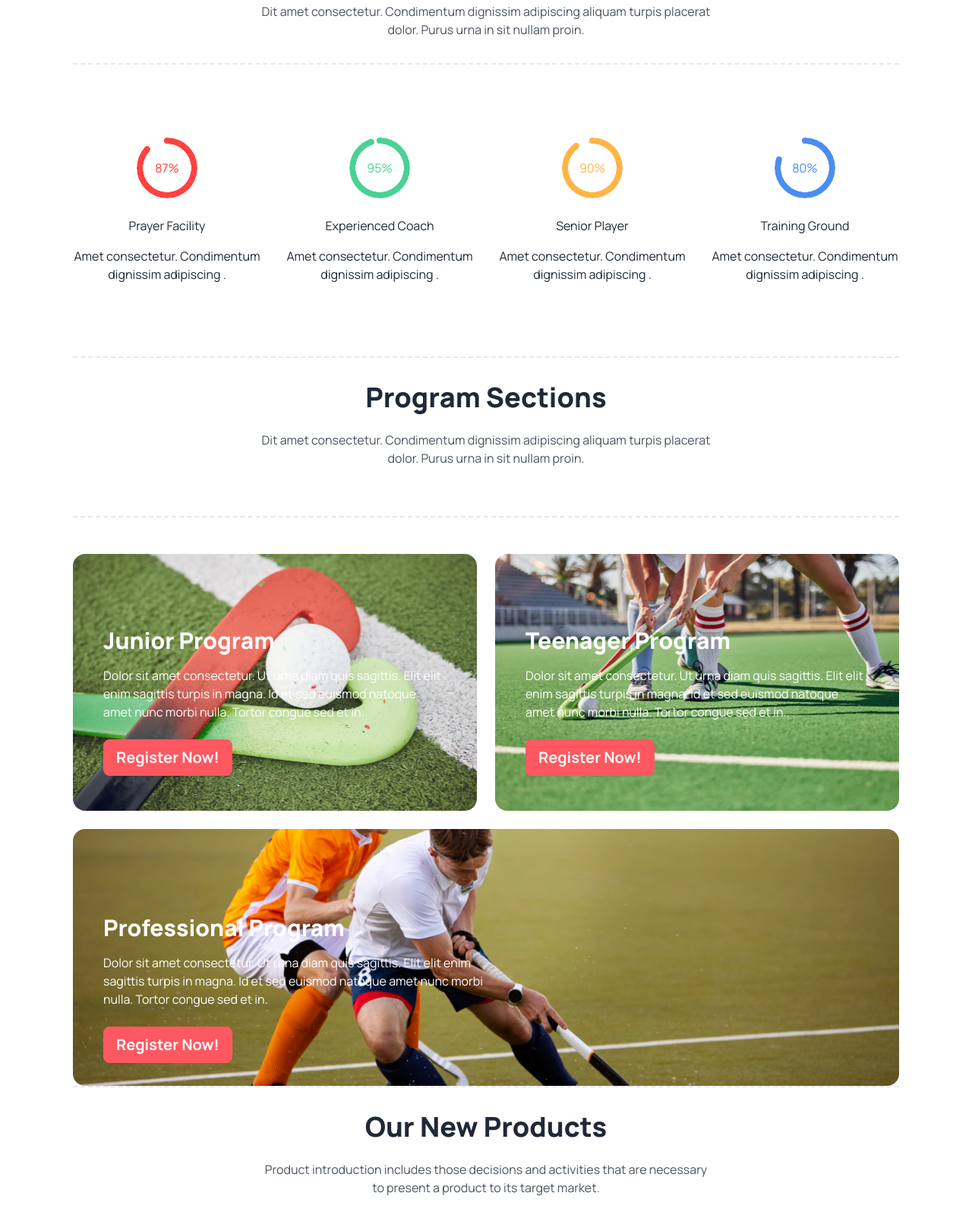
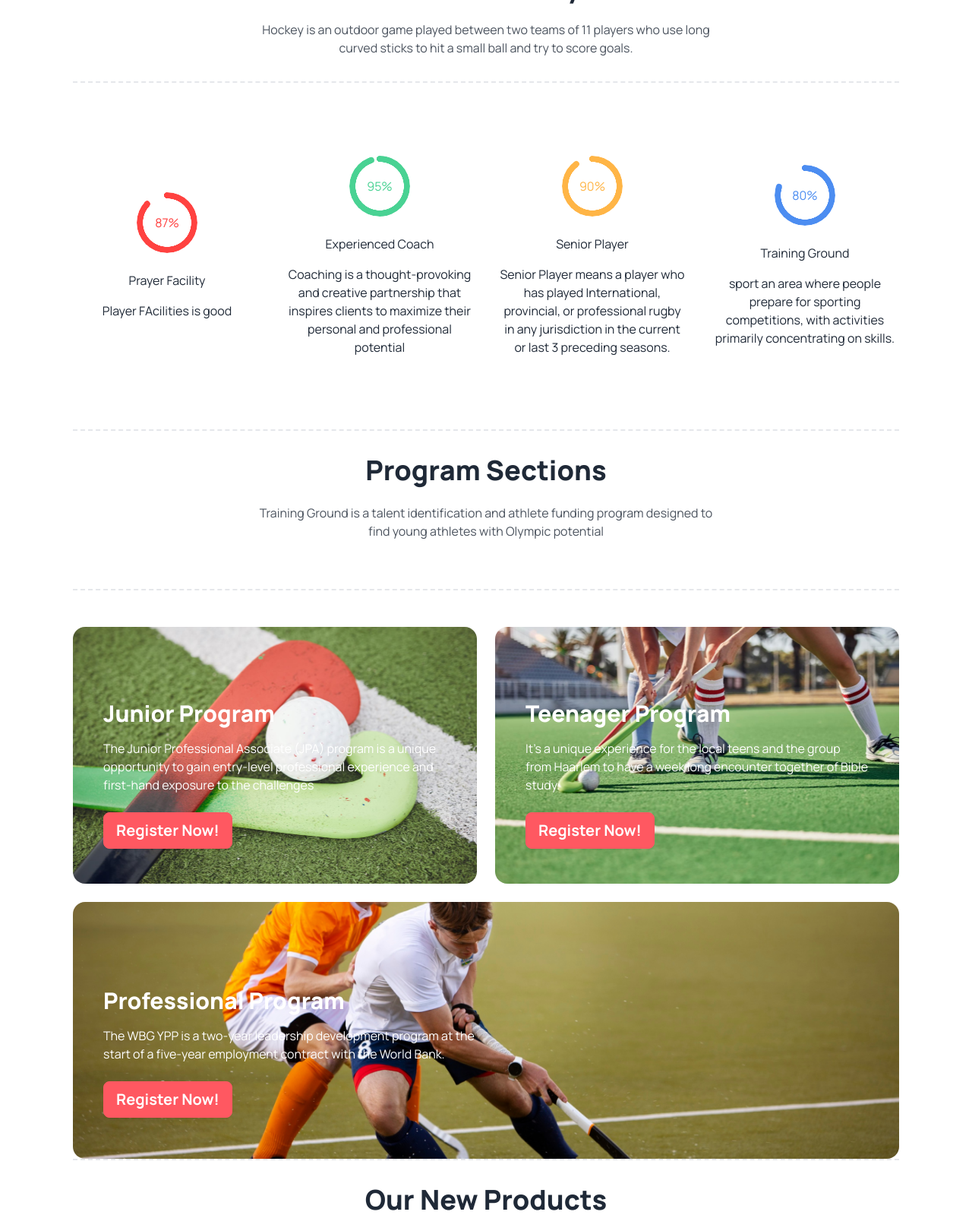
Before and after one commit to nusrat889/Hockey-Assaigment-3, a plain HTML site: page index.html in a window 1280 px wide. Shown: the part 901-2500 px from the top of the page at 76% size. Drawn offline with nearby package versions, Linux system fonts and the light colour scheme.

Commit message:
added change header main and footer section

```diff
--- a/index.html
+++ b/index.html
@@ -101,7 +101,7 @@
             </div>
             <div class="static my-4 lg:w-[550px] lg:ml-[540px] bg-black text-white p-8 rounded-2xl lg:-translate-y-52 lg:-translate-x-10">
               <h1 class="mb-4 text-2xl font-extrabold">Meet all the heroes from the field</h1>
-              <p class="opacity-50">Dit amet consectetur. Condimentum dignissim adipiscing aliquam turpis placerat dolor. Purus urna in sit nullam proin. </p>
+              <p class="opacity-50"> Neymar, the Brazilian soccer superstar, currently plays for Paris Saint-Germain. Before joining the PSG club in 2017, he was a member of FC Barcelona for nearly five years.</p>
             </div>
       </div>
     </section>
@@ -114,7 +114,7 @@
                   Professional Hockeys Club
               </h1>
               <p class="text-center lg:w-[600px] mx-auto mt-6 opacity-80">
-                  Dit amet consectetur. Condimentum dignissim adipiscing aliquam turpis placerat dolor. Purus urna in sit nullam proin.
+                Hockey is an outdoor game played between two teams of 11 players who use long curved sticks to hit a small ball and try to score goals.
               </p>
           </div>
       </section>
@@ -124,22 +124,22 @@
               <div class="flex flex-col justify-center items-center">
                   <div class="radial-progress text-[#FF4240]" style="--value:87;" role="progressbar">87%</div>
                   <h1 class="mt-6 mb-4">Prayer Facility</h1>
-                  <p class="text-center">Amet consectetur. Condimentum dignissim adipiscing .</p>
+                  <p class="text-center">Player FAcilities is good </p>
               </div>
               <div class="flex flex-col justify-center items-center">
                   <div class="radial-progress text-[#49D293]" style="--value:95;" role="progressbar">95%</div>
                   <h1 class="mt-6 mb-4">Experienced Coach</h1>
-                  <p class="text-center">Amet consectetur. Condimentum dignissim adipiscing .</p>
+                  <p class="text-center">Coaching is a thought-provoking and creative partnership that inspires clients to maximize their personal and professional potential</p>
               </div>
               <div class="flex flex-col justify-center items-center">
                   <div class="radial-progress text-[#FFB546]" style="--value:90;" role="progressbar">90%</div>
                   <h1 class="mt-6 mb-4">Senior Player</h1>
-                  <p class="text-center">Amet consectetur. Condimentum dignissim adipiscing .</p>
+                  <p class="text-center">Senior Player means a player who has played International, provincial, or professional rugby in any jurisdiction in the current or last 3 preceding seasons.</p>
               </div>
               <div class="flex flex-col justify-center items-center">
                   <div class="radial-progress text-[#4C8DF1]" style="--value:80;" role="progressbar">80%</div>
                   <h1 class="mt-6 mb-4">Training Ground</h1>
-                  <p class="text-center">Amet consectetur. Condimentum dignissim adipiscing .</p>
+                  <p class="text-center">sport an area where people prepare for sporting competitions, with activities primarily concentrating on skills.</p>
               </div>
           </div>
       </section>
@@ -150,7 +150,7 @@
                   Program Sections
               </h1>
               <p class="text-center lg:w-[600px] mx-auto opacity-80 mb-8">
-                  Dit amet consectetur. Condimentum dignissim adipiscing aliquam turpis placerat dolor. Purus urna in sit nullam proin.
+                Training Ground is a talent identification and athlete funding program designed to find young athletes with Olympic potential
               </p>
           </div>
       </section>
@@ -159,20 +159,17 @@
           <div class="grid grid-cols-1 lg:grid-cols-2 gap-6">
               <div class="lg:h-[338px] bg-[url('./Images/2.png')] bg-cover bg-center lg:col-span-1 rounded-2xl p-6 lg:px-10 lg:pt-24 lg:pb-10 ">
                   <h3 class="text-3xl font-extrabold text-white mb-4">Junior Program</h3>
-                  <p class="text-white mb-6">Dolor sit amet consectetur. Ut urna diam quis sagittis. Elit elit
-                      enim sagittis turpis in magna. Id et sed euismod natoque amet nunc morbi nulla. Tortor congue sed et in.</p>
+                  <p class="text-white mb-6">The Junior Professional Associate (JPA) program is a unique opportunity to gain entry-level professional experience and first-hand exposure to the challenges</p>
                   <a class="btn btn-error text-white text-xl font-bold">Register Now!</a>
               </div>
               <div class="lg:h-[338px] bg-[url('./Images/3.png')] bg-cover bg-center lg:col-span-1 rounded-2xl p-6 lg:px-10 lg:pt-24 lg:pb-10">
                   <h3 class="text-3xl font-extrabold text-white mb-4">Teenager Program</h3>
-                  <p class="text-white mb-6">Dolor sit amet consectetur. Ut urna diam quis sagittis. Elit elit
-                      enim sagittis turpis in magna. Id et sed euismod natoque amet nunc morbi nulla. Tortor congue sed et in..</p>
+                  <p class="text-white mb-6">It's a unique experience for the local teens and the group from Haarlem to have a week long encounter together of Bible study.</p>
                   <a class="btn btn-error text-white text-xl font-bold">Register Now!</a>
               </div>
               <div class="lg:h-[338px] bg-[url('./Images/4.png')] bg-cover bg-center lg:col-span-2 rounded-2xl p-6 lg:pl-10 lg:pt-28">
                   <h3 class="text-3xl font-extrabold text-white mb-4">Professional Program</h3>
-                  <p class="text-white mb-6 lg:w-[520px]">Dolor sit amet consectetur. Ut urna diam quis sagittis. Elit elit
-                      enim sagittis turpis in magna. Id et sed euismod natoque amet nunc morbi nulla. Tortor congue sed et in.</p>
+                  <p class="text-white mb-6 lg:w-[520px]">The WBG YPP is a two-year leadership development program at the start of a five-year employment contract with the World Bank.</p>
                   <a class="btn btn-error text-white text-xl font-bold">Register Now!</a>
               </div>
           </div>
@@ -183,8 +180,7 @@
             Our New Products
           </h1>
           <p class="text-center lg:w-[600px] mx-auto opacity-80 mb-8">
-            Product introduction includes those decisions and activities that
-            are necessary to present a product to its target market.
+            Product introduction includes those decisions and activities that are necessary to present a product to its target market.
           </p>
         </div>
       </section>
```
